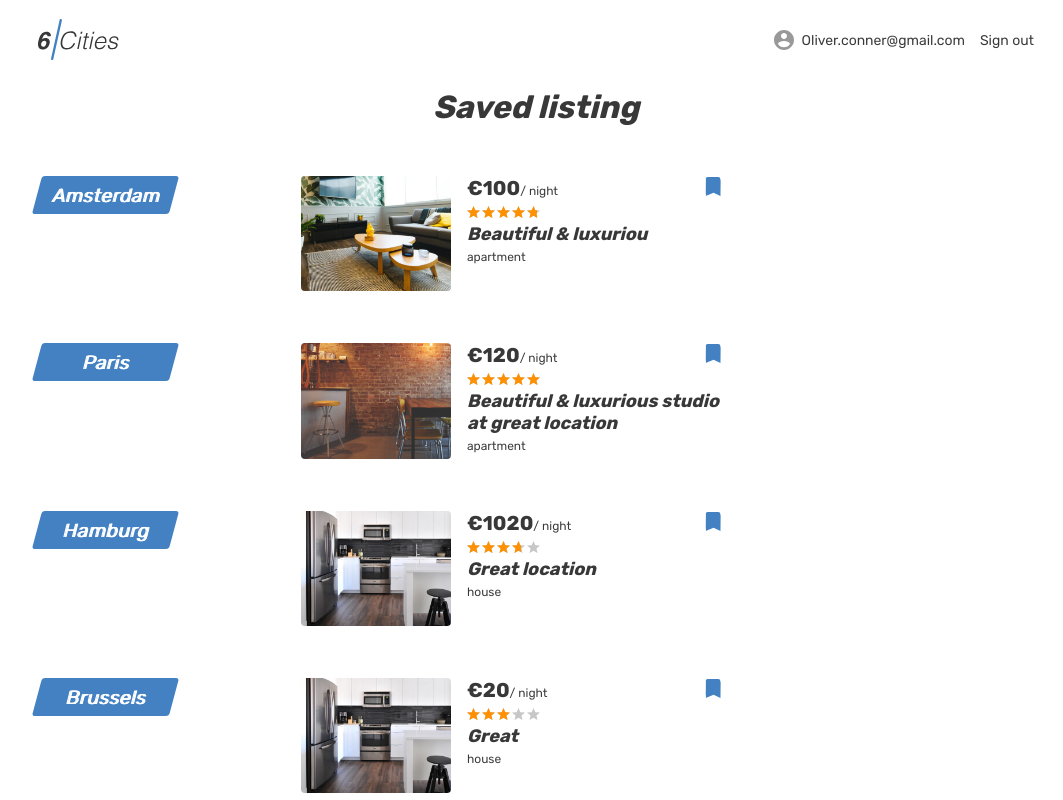
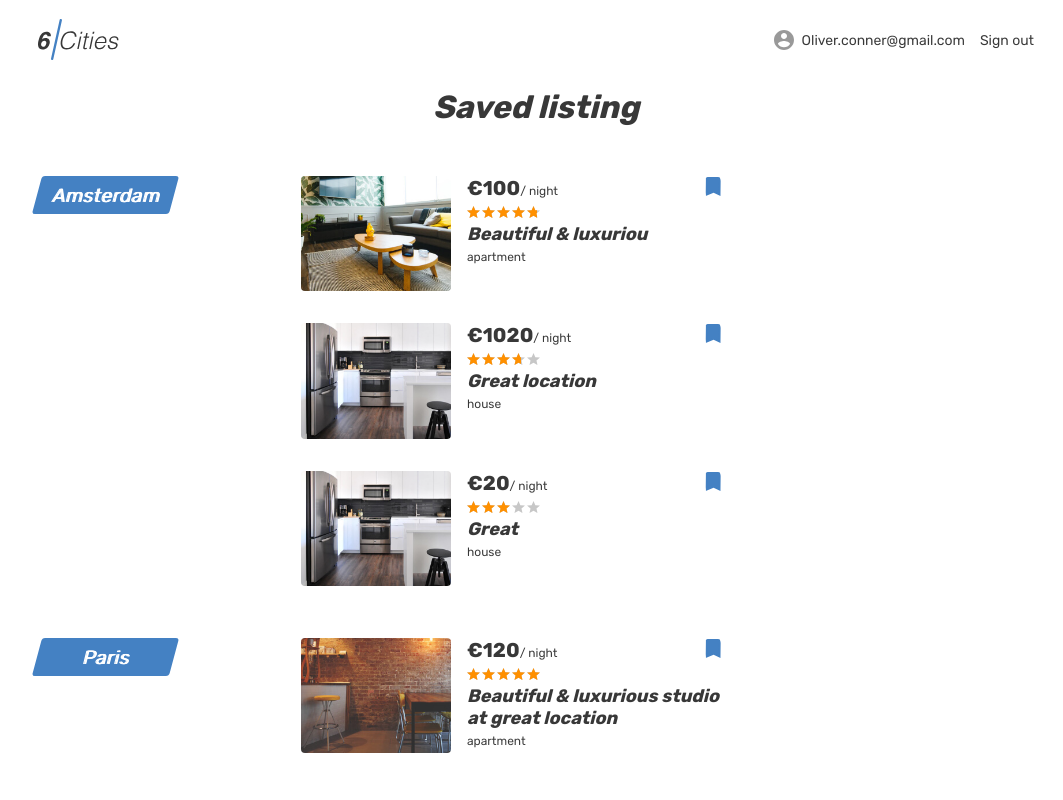
Before and after one commit to nullorone/630421-six-cities-7, a React (Create React App) app in the folder project/: page /favorites in a window 1280 px wide. Shown: the top 800 px of the page, without its empty margins (104-1167 px from the left). Built offline with nearby package versions, Linux system fonts and the light colour scheme.

Commit message:
Изменяет названия городов для сортировки

```diff
--- a/project/src/mocks/offers.js
+++ b/project/src/mocks/offers.js
@@ -75,7 +75,7 @@ export const offers = [
         'longitude': 4.895168,
         'zoom': 10,
       },
-      'name': 'Hamburg',
+      'name': 'Amsterdam',
     },
     'description': 'A quiet cozy and picturesque on Minsk.',
     'goods': ['Washing machine', 'Coffee machine', 'Dishwasher'],
@@ -109,7 +109,7 @@ export const offers = [
         'longitude': 4.895168,
         'zoom': 10,
       },
-      'name': 'Brussels',
+      'name': 'Amsterdam',
     },
     'description': 'A quiet',
     'goods': ['Coffee machine', 'Dishwasher'],
```
